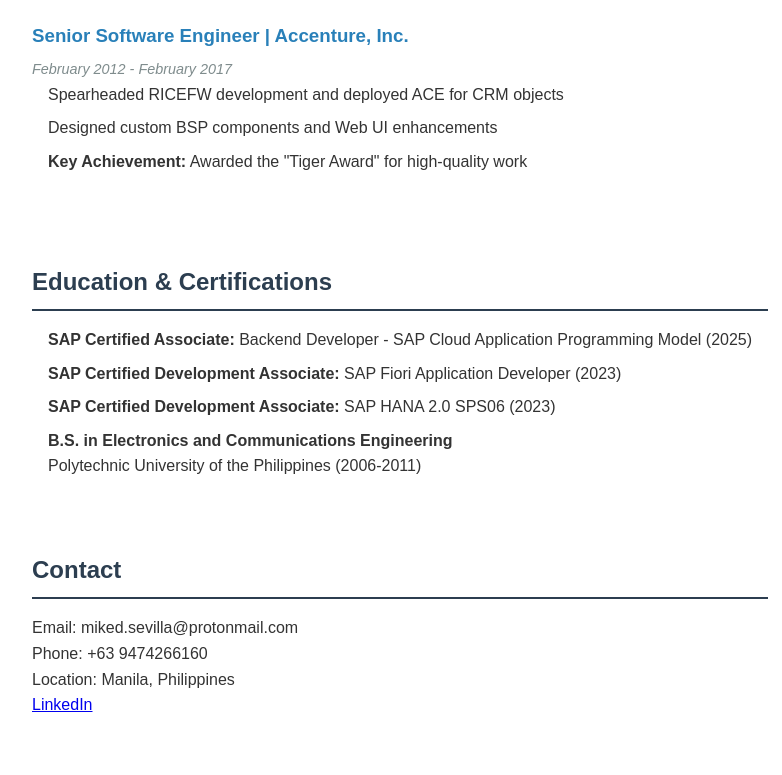
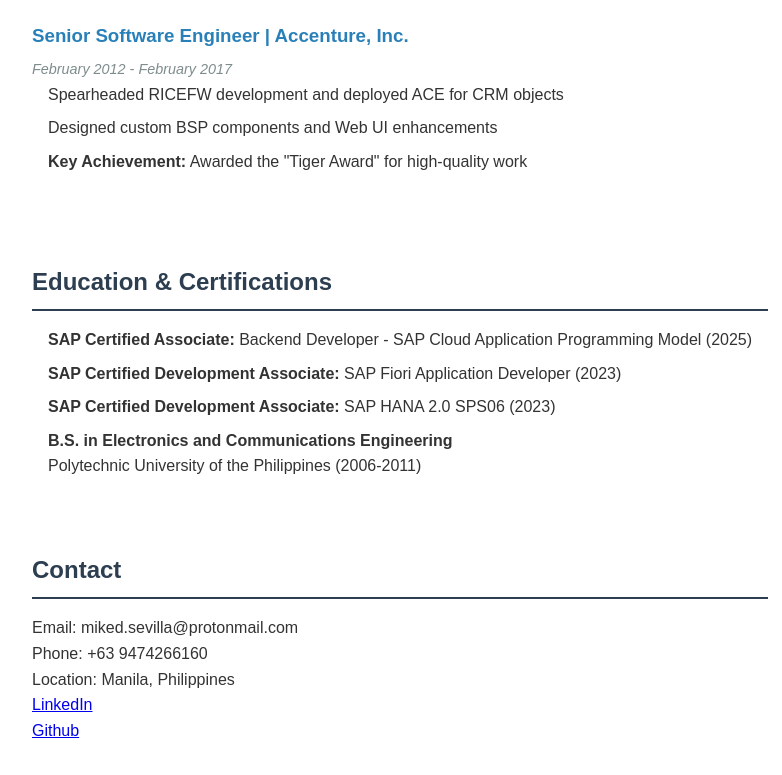
Before and after one commit to mike10x/mike10x.github.io, a plain HTML site: page index.html in a window 1280 px wide. Shown: the part 1389-2164 px from the top of the page, without its empty margins (240-1022 px from the left). Before the commit the page ends 2139 px from the top, so only its background shows below. Drawn offline with Linux system fonts and the light colour scheme.

Commit message:
Add portfolio files (index.html, styles.css, script.js)

```diff
--- a/index.html
+++ b/index.html
@@ -102,6 +102,7 @@
     <p>Phone: +63 9474266160</p>
     <p>Location: Manila, Philippines</p>
     <p><a href="https://www.linkedin.com/in/mikedsevilla/">LinkedIn</a></p>
+    <p><a href="https://www.github.com/mike10x">Github</a></p>
   </section>
 
   <script src="script.js"></script>
```
